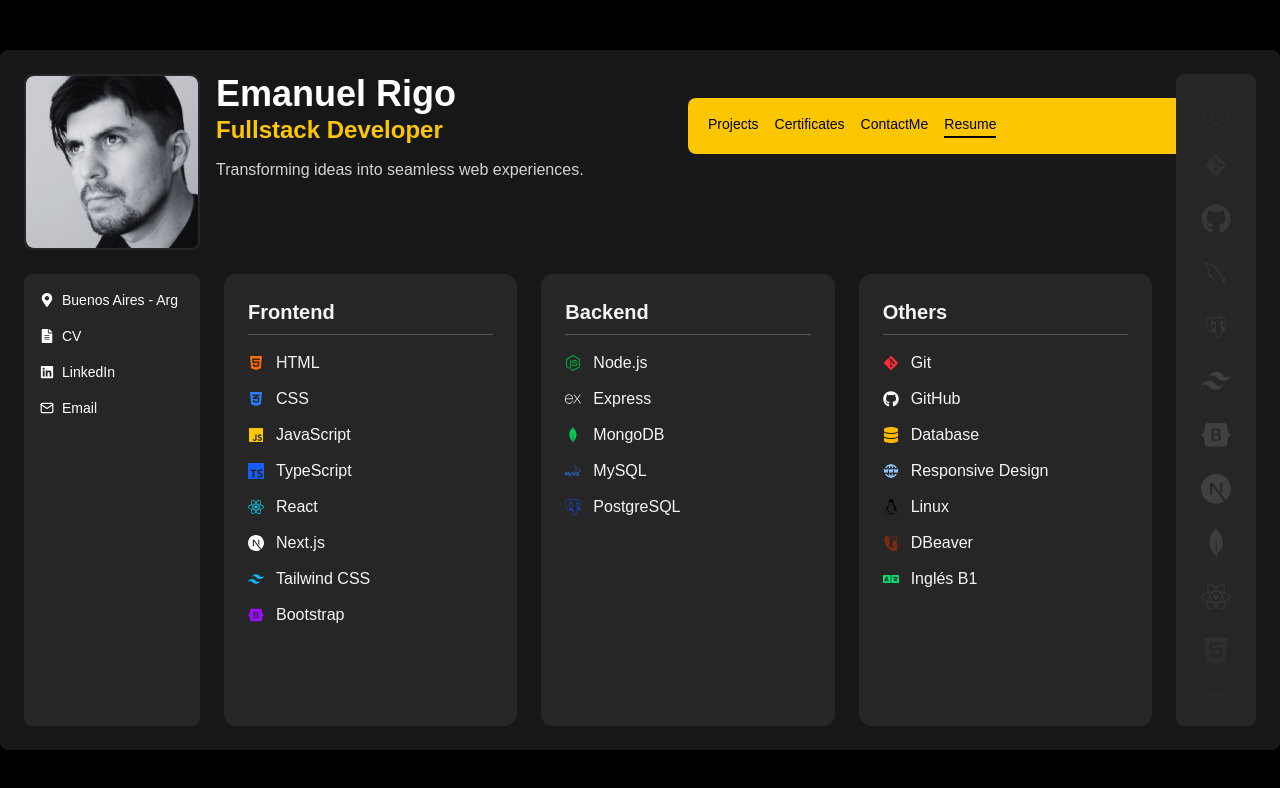
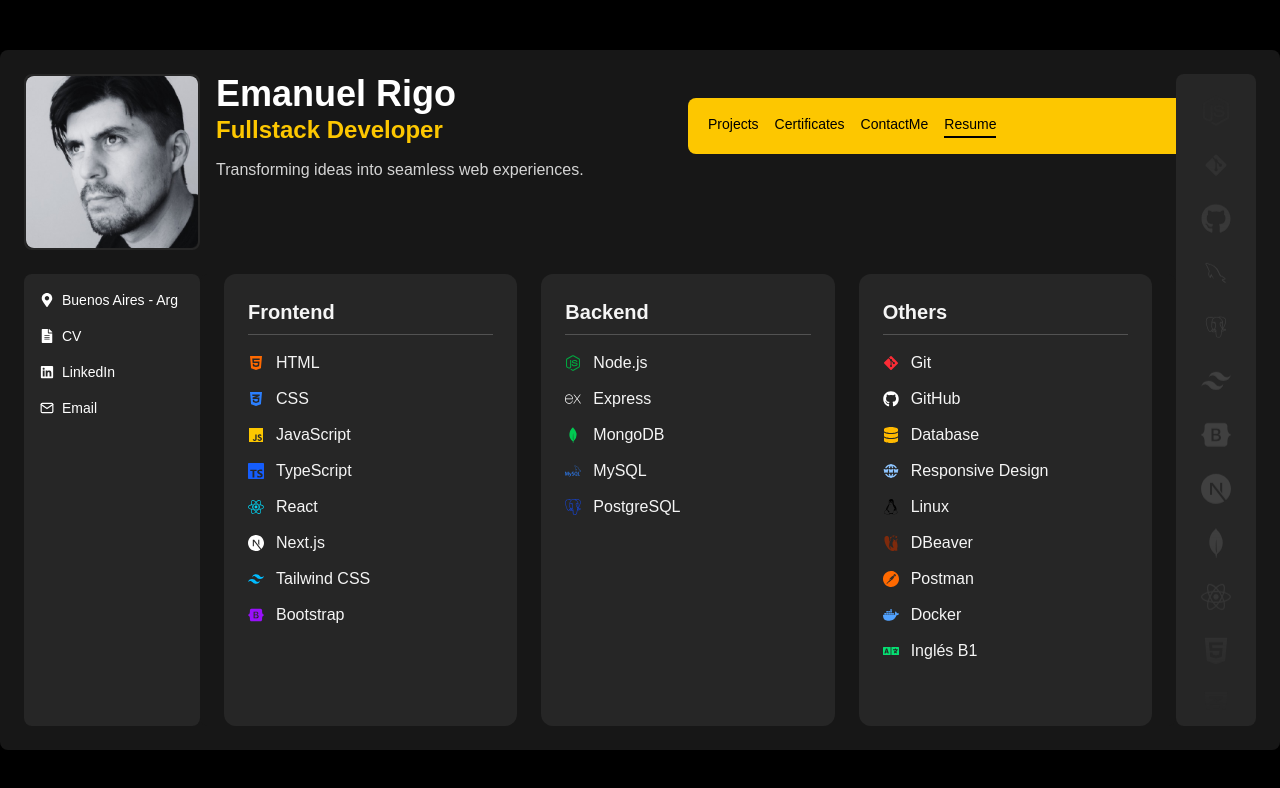
Before and after one commit to EmanuelRigo/portfolio, a Next.js app: page /resume in a window 1280 px wide. Shown: the top 788 px of the page. Built offline with nearby package versions, Linux system fonts and the light colour scheme.

Commit message:
adding postman and docker

```diff
--- a/src/app/resume/page.tsx
+++ b/src/app/resume/page.tsx
@@ -20,6 +20,8 @@
   SiTypescript,
   SiDbeaver,
   SiPostgresql,
+  SiPostman,
+  SiDocker,
 } from "react-icons/si";
 import { TbWorldWww } from "react-icons/tb";
 
@@ -56,13 +58,15 @@
     },
     { name: "Linux", icon: <FaLinux className="text-black" /> },
     { name: "DBeaver", icon: <SiDbeaver className="text-orange-900" /> },
+    { name: "Postman", icon: <SiPostman className="text-orange-500" /> },
+    { name: "Docker", icon: <SiDocker className="text-blue-400" /> },
     { name: "Inglés B1", icon: <FaLanguage className="text-green-400" /> },
   ],
 };
 
 const ResumePage = () => {
   return (
-    <section className=" text-neutral-100 h-full bg-neutral-900 ">
+    <section className=" text-neutral-100 h-full bg-neutral-900  animate-fadeIn ">
       <div className="grid grid-cols-1 md:grid-cols-3 gap-6 h-full w-full md:px-6">
         {Object.entries(skills).map(([category, items]) => (
           <div
```
